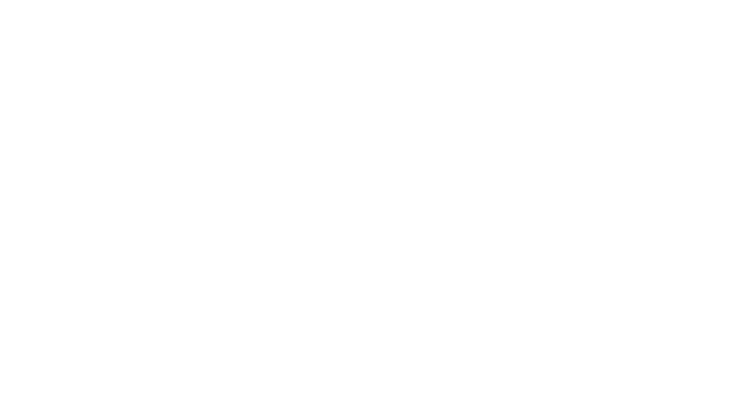
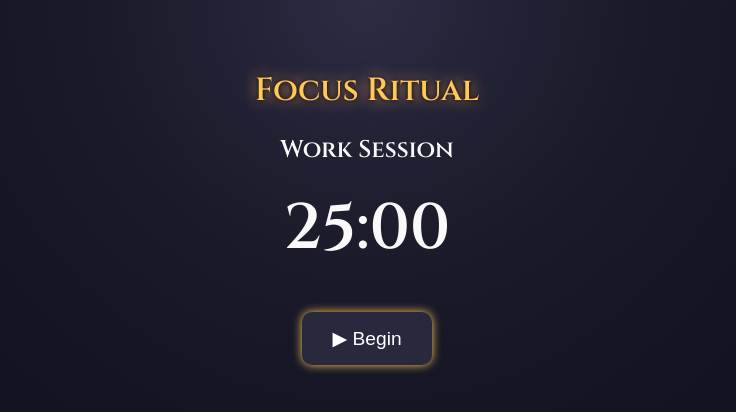
Before and after one commit to CodingDad1/HabitsTracker, a plain HTML site: page PomoDoroTimer/timer.html in a window 1280 px wide. Shown: the whole page, without its empty margins (273-1009 px from the left). Drawn offline with Linux system fonts and the light colour scheme.

Commit message:
Fixed timer Functionality

```diff
--- a/PomoDoroTimer/styles.css
+++ b/PomoDoroTimer/styles.css
@@ -0,0 +1,39 @@
+body {
+    font-family: 'Cinzel', serif;
+    background: radial-gradient(circle at top, #2c2c44, #1e1e2f, 40%, #0d0d1a 80%);
+    background-attachment: fixed;
+    color: #f9f9f9;
+    text-align: center;
+    padding: 40px 20px;
+}
+
+h1 {
+    color: #ffc857;
+    text-shadow: 0 0 5px #000, 0 0 15px #f2a365;
+}
+
+#timer {
+    font-size: 4rem;
+    margin: 20px 0;
+}
+
+#sessionType {
+    font-size: 1.5rem;
+    margin: 20px 0;
+}
+
+button {
+    padding: 15px 30px;
+    font-size: 1.2rem;
+    background-color: #29293d;
+    color: white;
+    border: none;
+    border-radius: 10px;
+    cursor: pointer;
+    box-shadow: 0 0 10px #ffc857;
+    margin-top: 20px;
+}
+
+button:hover {
+    background-color: #3d3d5c;
+}
--- a/PomoDoroTimer/timer.html
+++ b/PomoDoroTimer/timer.html
@@ -2,11 +2,16 @@
 <html lang="en">
     <head>
         <meta charset="UTF-8">
-        <link href="" rel="stylesheet">
+        <meta name="viewport" content="width=device-width, initial-scale=1.0">
+        <link href="https://fonts.googleapis.com/css2?family=Cinzel:wght@600&display=swap" rel="stylesheet">
         <link rel="stylesheet" href="styles.css">
         <title>Promodoro Timer</title>
     </head>
     <body>
+        <h1>Focus Ritual</h1>
+        <p id="sessionType">Work Session</p>
+        <div id="timer">25:00</div>
+        <button id="startBtn">▶ Begin</button>
 
         <script src="timer.js"></script>
     </body>
--- a/PomoDoroTimer/timer.js
+++ b/PomoDoroTimer/timer.js
@@ -0,0 +1,50 @@
+let time = 25 * 60; //25 minutes in seconds
+let isRunning = false;
+let isBreak = false;
+let interval;
+
+const timerEl = document.getElementById('timer')
+const startBtn = document.getElementById('startBtn')
+const sessionType = document.getElementById('sessionType')
+
+// convert seconds into mm:ss format
+function formatTime(t) {
+    const mins = Math.floor(t / 60);
+    const secs = t % 60;
+    return `${String(mins).padStart(2, '0')}:${String(secs).padStart(2, '0')}`;
+}
+
+// Update timer display
+function updateDisplay() {
+    timerEl.textContent = formatTime(time);
+}
+
+// Start or Pause timer
+startBtn.addEventListener('click', () => {
+    if (!isRunning) {
+        interval = setInterval(() => {
+            time--;
+            updateDisplay();
+
+            //Switch session if time runs out
+            if (time <= 0) {
+                clearInterval(interval);
+                isRunning = false;
+                isBreak = !isBreak;
+                time = isBreak ? 5 * 60 : 25 * 60; // 5 min break or 25 min work
+                sessionType.textContent = isBreak? 'Break Time' : 'Work Session';
+                startBtn.textContent = '▶ Begin';
+                updateDisplay();
+            }
+        }, 1000);
+        isRunning = true;
+        startBtn.textContent = '⏸ Pause';
+    } else {
+        clearInterval(interval);
+        isRunning = false;
+        startBtn.textContent = '▶ Begin';
+    }
+});
+
+//Initial Load
+updateDisplay();
```
